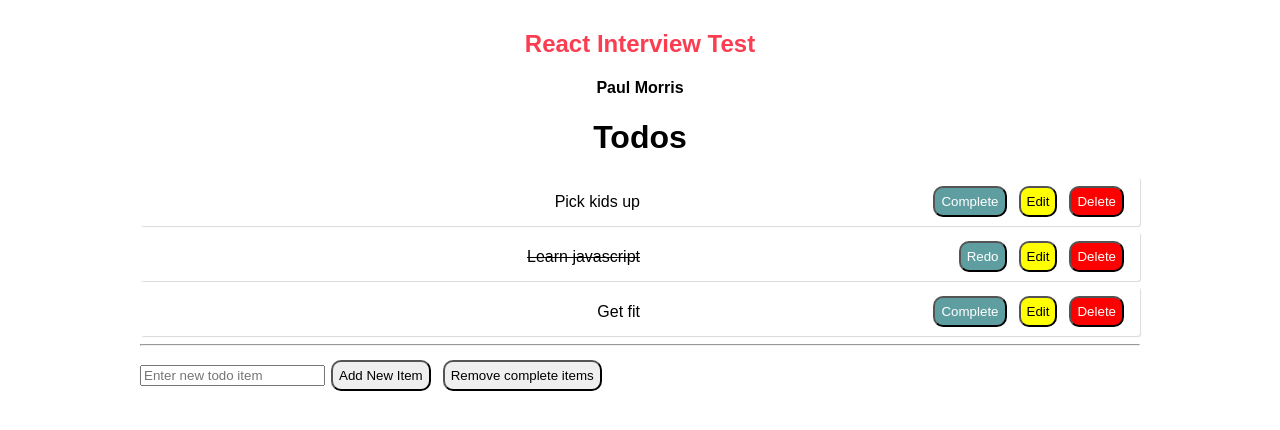
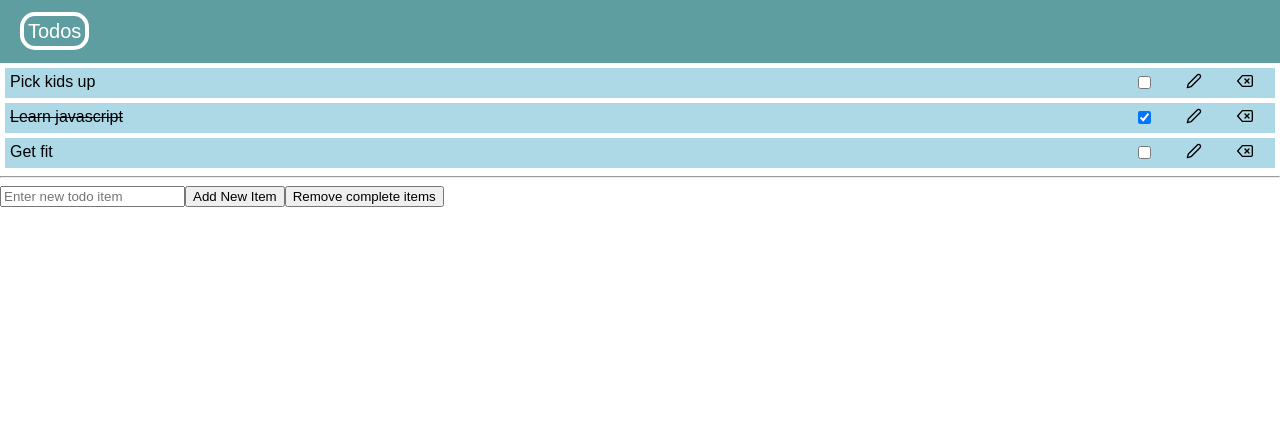
Before and after one commit to danashurst/react-todo-kata, a React (Create React App) app: page / in a window 1280 px wide. Shown: the top 430 px of the page. Built offline with nearby package versions, Linux system fonts and the light colour scheme.

Commit message:
todos styled

```diff
--- a/package.json
+++ b/package.json
@@ -6,6 +6,7 @@
     "node-sass": "4.11.0",
     "react": "^16.8.3",
     "react-dom": "^16.8.3",
+    "react-icons": "^3.7.0",
     "react-redux": "6.0.1",
     "react-scripts": "2.1.5",
     "redux": "4.0.1",
--- a/src/App.js
+++ b/src/App.js
@@ -6,10 +6,10 @@ import Todos from './components/todos';
 const App = () => (
   <div className="container">
     <header>
-      <h2 align="center">React Interview Test</h2>
-      <h4 align="center">Paul Morris</h4>
+      <div className="header">
+        <span className="todo-header">Todos</span>
+      </div>
     </header>
-    <h1 align="center">Todos</h1>
     <Todos />
   </div>
 );
--- a/src/components/todo-item.js
+++ b/src/components/todo-item.js
@@ -1,19 +1,21 @@
 
 import React from 'react'
 import '../styles/main.scss';
+import { FiDelete } from 'react-icons/fi';
+import { FiEdit2 } from 'react-icons/fi';
 
 const TodoItem = ({ item, onEdit, onDelete, onComplete }) => {
-    const completeButtonText = item.done ? "Redo" : "Complete"
+    const onCheckboxChange = (e) => {
+        onComplete(item);
+    }
 
     return (
-        < div className="todo" >
-            <div className="desc" style={{ textDecoration: item.done ? "line-through" : "" }}>{item.description}</div>
-            <div className="action-buttons">
-                <button className="complete" onClick={() => onComplete(item)}>{completeButtonText}</button>
-                <button className="edit" onClick={() => onEdit(item)}>Edit</button>
-                <button className="delete" onClick={() => onDelete(item)}>Delete</button>
-            </div>
-        </div >
+        < div className="flex-container" >
+            <div className="desc" style={{ textDecoration: item.done ? "line-through" : "" }}>{item.description} </div>
+            <div className="done"><input type="checkbox" checked={item.done} onChange={onCheckboxChange} /></div>
+            <div className="edit"><FiEdit2 onClick={() => onEdit(item)} /></div>
+            <div className="delete"><FiDelete onClick={() => onDelete(item)} /></div>
+        </div>
     )
 }
 
--- a/src/components/todos.js
+++ b/src/components/todos.js
@@ -61,8 +61,8 @@ const Todos = () => {
                 onChange={updateNewTodo}
                 onKeyPress={keyPress}
                 placeholder="Enter new todo item" />
-            <button onClick={addTodo}>Add New Item</button>
-            <button onClick={removeCompleteItems}>Remove complete items</button>
+            <button className="add-new" onClick={addTodo}>Add New Item</button>
+            <button className="remove-done" onClick={removeCompleteItems}>Remove complete items</button>
         </div>
     )
 }
--- a/src/styles/main.scss
+++ b/src/styles/main.scss
@@ -1,74 +1,57 @@
 body {
     background-color: white;
-    font-family: 'Noto Sans TC', sans-serif;
+    font-family: Arial, Helvetica, sans-serif;
     margin: 0;
     padding: 0;
     color: black;
 }
 
-h1 {
-    color: black;;
+.header{
+    background-color: cadetblue;
+    padding: 20px;
+    align-content: center;
 }
 
-h2 {
-    color: rgb(250, 61, 81);
+.todo-header{
+    font-size: 20px;
+    display: inline;
+    text-align: center;
+    align-content: center;
+    color: white;
+    border: 4px solid white;
+    padding:4px;
+    border-radius: 15px;
 }
 
-button {
-    margin: 6px;
-    padding: 6px;
-    border-radius: 10px;
+.flex-container {
+    display: flex;
+    flex-wrap: wrap;
+    flex-grow: 1;
+
+    background-color: lightblue;
+    padding: 5px;
+    margin: 5px;
 }
 
-button {
-    margin: 6px;
-    padding: 6px;
+.desc {
+    width: 88%;
+    //flex-grow: 9;
+    min-width: 500px;
 }
 
+.done {
+    //flex-grow: 1;
+    min-width: 4%;
+    text-align: center;
+}
 .edit {
-    background-color: yellow;
-    color: black;
+   // flex-grow: 1;
+   min-width: 4%;
+   text-align: center;
 }
 
 .delete {
-    background-color: red;
-    color: white;
-    // display: flex;
-    // align-items: flex-end;
+   //flex-grow: 1;
+   min-width: 4%;
+   text-align: center;
 }
-
-.complete {
-    background-color: cadetblue;
-    color: white;
-}
-
-.todo {
-    background: #fff;
-    box-shadow: 1px 1px 1px rgba(0, 0, 0, 0.15);
-    padding: 3px 10px;
-    font-size: 12px;
-    margin-bottom: 6px;
-    border-radius: 3px;
-    display: flex;
-  }
-.todo div {
-    display: flex;
-    align-items: center;
-    font-size: 16px;
-    display:flex; justify-content:flex-end; width:100%; padding:0;
-}
-
-// .action-buttons {
-//    float: right;
-// }
-
-.desc {
-    display: flex;
-    align-items: left;
-    font-size: 16px;
-}
-.container {
-    margin: 0 auto;
-    padding: 10px;
-    width: 1000px;
-}
```
Also changed, not shown: 1 other file (tests, documents, lock files or other folders).
